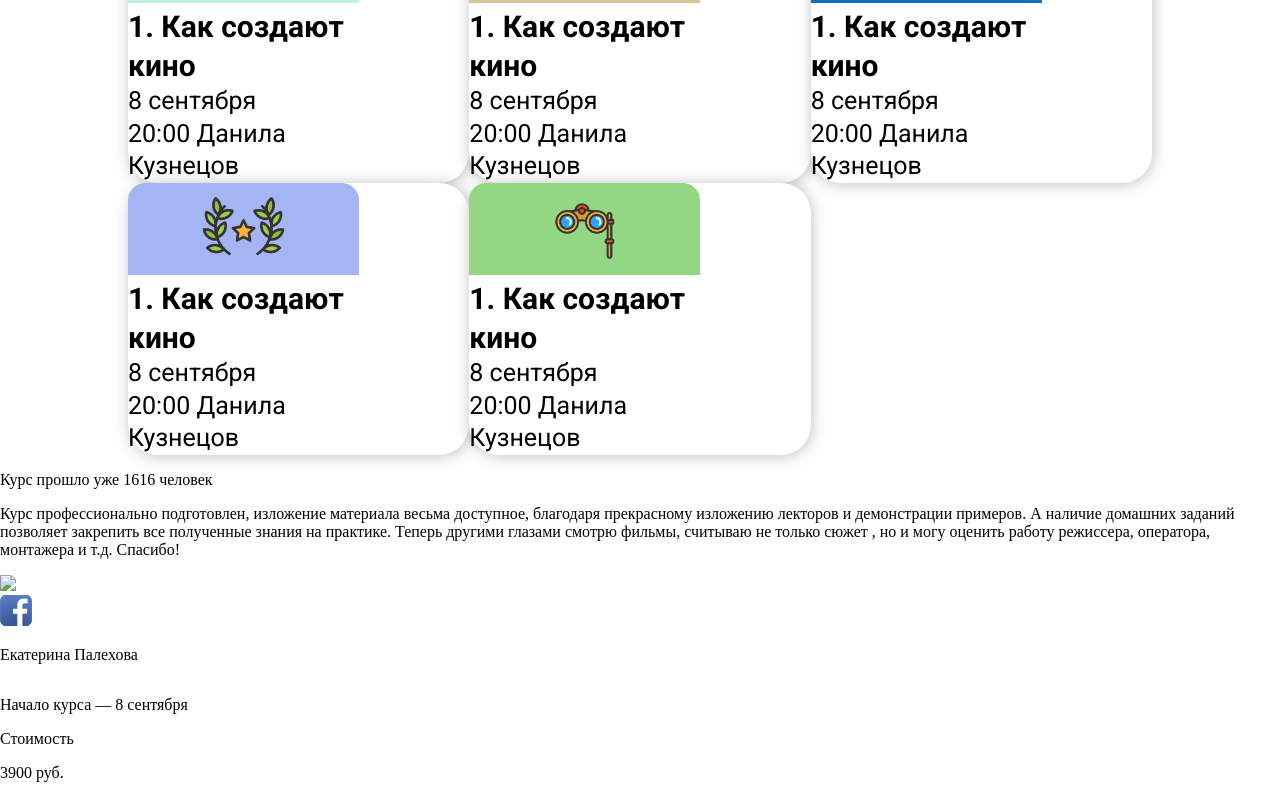
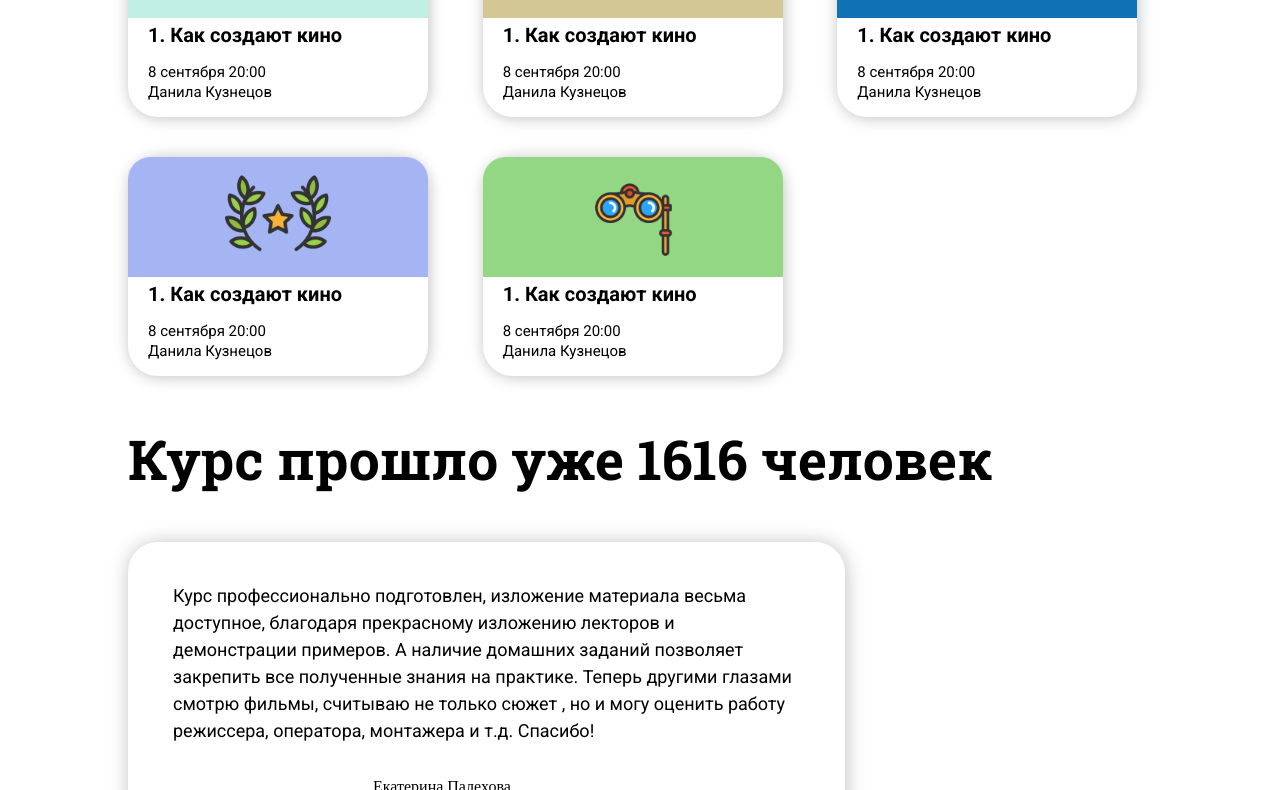
Before and after one commit to jsiya/Template-Responsive-HTML-CSS, a plain HTML site: page Pages/Index.html in a window 1280 px wide. Shown: the part 3533-4323 px from the top of the page. Drawn offline with Linux system fonts and the light colour scheme.

Commit message:
third commit

```diff
--- a/Asserts/Styles/style.css
+++ b/Asserts/Styles/style.css
@@ -280,16 +280,17 @@ line-height: 101.385%; /* 55.762px */
 }
 .cards-sec{
     display: grid;
-    grid-template-columns: auto auto auto;
+    grid-template-columns: repeat(auto-fit, minmax(250px, 1fr));
+    gap: 40px;
 }
 .cards-sec img{
-    width: 231.088px;
-    height: 92.667px;
+    width: 300px;
     fill: url(<path-to-image>), lightgray 0px -34.335px / 100% 166.25% no-repeat;
 }
 .small-card{
     width:fit-content;
     border-radius: 30px;
+    width: 300px;
     background: #FFF;
     box-shadow: 1px 1px 15px 0px rgba(0, 0, 0, 0.25);
 }
@@ -298,6 +299,10 @@ line-height: 101.385%; /* 55.762px */
     display: flex;
     flex-direction: column;
     align-items: flex-start;
+    margin-left: 20px;
+    margin-right: 20px;
+    margin-bottom: 15px;
+    gap: 15px;
 }
 .small-card p{
     margin: 0px;
@@ -305,7 +310,7 @@ line-height: 101.385%; /* 55.762px */
 .small-card .p-1{
     color: #000;
 font-family: Roboto;
-font-size: 30px;
+font-size: 20px;
 font-style: normal;
 font-weight: 700;
 line-height: 130%; /* 39px */
@@ -314,15 +319,85 @@ line-height: 130%; /* 39px */
 .small-card .p-2{
     color: #000;
 font-family: Roboto;
-font-size: 25px;
+font-size: 15px;
 font-style: normal;
 font-weight: 400;
 line-height: 130%; /* 32.5px */
 width: 70%;
 }
 
+.main-sec-9{
+    margin-left: 10%;
+    margin-right: 10%;
+}
 
+.main-sec-9-header{
+    color: #000;
+font-family: "Roboto Slab";
+font-size: 55px;
+font-style: normal;
+font-weight: 700;
+line-height: 101.385%; /* 55.762px */
+}
+.main-sec-9 .big-card{
+    border-radius: 30px;
+background: #FFF;
+box-shadow: 1px 1px 20px 0px rgba(0, 0, 0, 0.25);
+width: 70%;
+padding-bottom: 40px;
+}
+.big-card .big-card-info{
+    color: #000;
+font-family: Roboto;
+font-size: 18px;
+font-style: normal;
+font-weight: 400;
+line-height: 150%; /* 30px */
+margin-left: 45px;
+margin-right: 45px;
+padding-top: 40px;
+}
+.big-card-inner-div{
+    margin-left: 45px;
+    margin-right: 45px;
+    display: flex;
+    align-items: center;
+    gap: 40px;
+}
+.big-card .profil-logo{
+    width: 160px;
+}
 
+.main-sec-10{
+    background: #9DC9C8;
+}
+.main-sec-10-header{
+    color: #000;
+font-family: "Roboto Slab";
+font-size: 55px;
+font-style: normal;
+font-weight: 700;
+line-height: 101.385%; /* 55.762px */
+}
+.main-sec-10-bottom .small-info-10{
+
+}
+.small-info-10 .p-1{
+    color: #000;
+font-family: Roboto;
+font-size: 25px;
+font-style: normal;
+font-weight: 400;
+line-height: 101.385%; /* 25.346px */
+}
+.small-info-10 .p-2{
+    color: #000;
+    font-family: Roboto;
+    font-size: 80px;
+    font-style: normal;
+    font-weight: 400;
+    line-height: 101.385%; /* 81.108px */
+}
 
 
 footer{
--- a/Pages/Index.html
+++ b/Pages/Index.html
@@ -210,37 +210,37 @@
             </div>
         </section>
         <section class="main-sec-9">
-            <p>Курс прошло уже 1616 человек</p>
+            <p class="main-sec-9-header">Курс прошло уже 1616 человек</p>
             <div class="big-card">
-                <p>Курс профессионально подготовлен, изложение материала весьма доступное,
+                <p class="big-card-info">Курс профессионально подготовлен, изложение материала весьма доступное,
                      благодаря прекрасному изложению лекторов и демонстрации примеров.
                      А наличие домашних заданий позволяет закрепить все полученные знания на практике.
                      Теперь другими глазами смотрю фильмы, считываю не только сюжет , но и могу оценить
                       работу режиссера, оператора, монтажера и т.д. Спасибо!</p>
                 <div class="big-card-inner-div">
-                    <img src="..//Asserts/Images/1 9.png">
+                    <img class="profil-logo" src="..//Asserts/Images/1 9.png">
                     <div class="big-card-inner-div-2">
+                        <p>Екатерина Палехова</p>
                         <img src="../Asserts/Images/fb_2 1.png">
-                        <p>Екатерина Палехова</p>
                     </div>
                 </div>
             </div>
         </section>
         <section class="main-sec-10">
-            <p>Начало курса — 8 сентября</p>
-            <div>
-                <div>
-                    <p>Стоимость</p>
-                    <p>3900 руб.</p>
+            <p class="main-sec-10-header">Начало курса — 8 сентября</p>
+            <div class="main-sec-10-bottom">
+                <div class="small-info-10">
+                    <p class="p-1">Стоимость</p>
+                    <p class="p-2">3900 руб.</p>
                 </div>
-                <div>
-                    <div>
-                        <p>Для любого уровня</p>
-                        <p>Курс подходит и тем, кто начинает «с нуля», и тем, кто хочет упорядочить имеющиеся знания.</p>
+                <div class="small-info-10-sec">
+                    <div class="small-info">
+                        <p class="p-1">Для любого уровня</p>
+                        <p class="p-2">Курс подходит и тем, кто начинает «с нуля», и тем, кто хочет упорядочить имеющиеся знания.</p>
                     </div>
-                    <div>
-                        <p>Проходите сейчас</p>
-                        <p>Если вы не успели на вебинар, всегда можете посмотреть запись в личном кабинете</p>
+                    <div class="small-info">
+                        <p class="p-1">Проходите сейчас</p>
+                        <p class="p-2">Если вы не успели на вебинар, всегда можете посмотреть запись в личном кабинете</p>
                     </div>
                 </div>
             </div>
```
